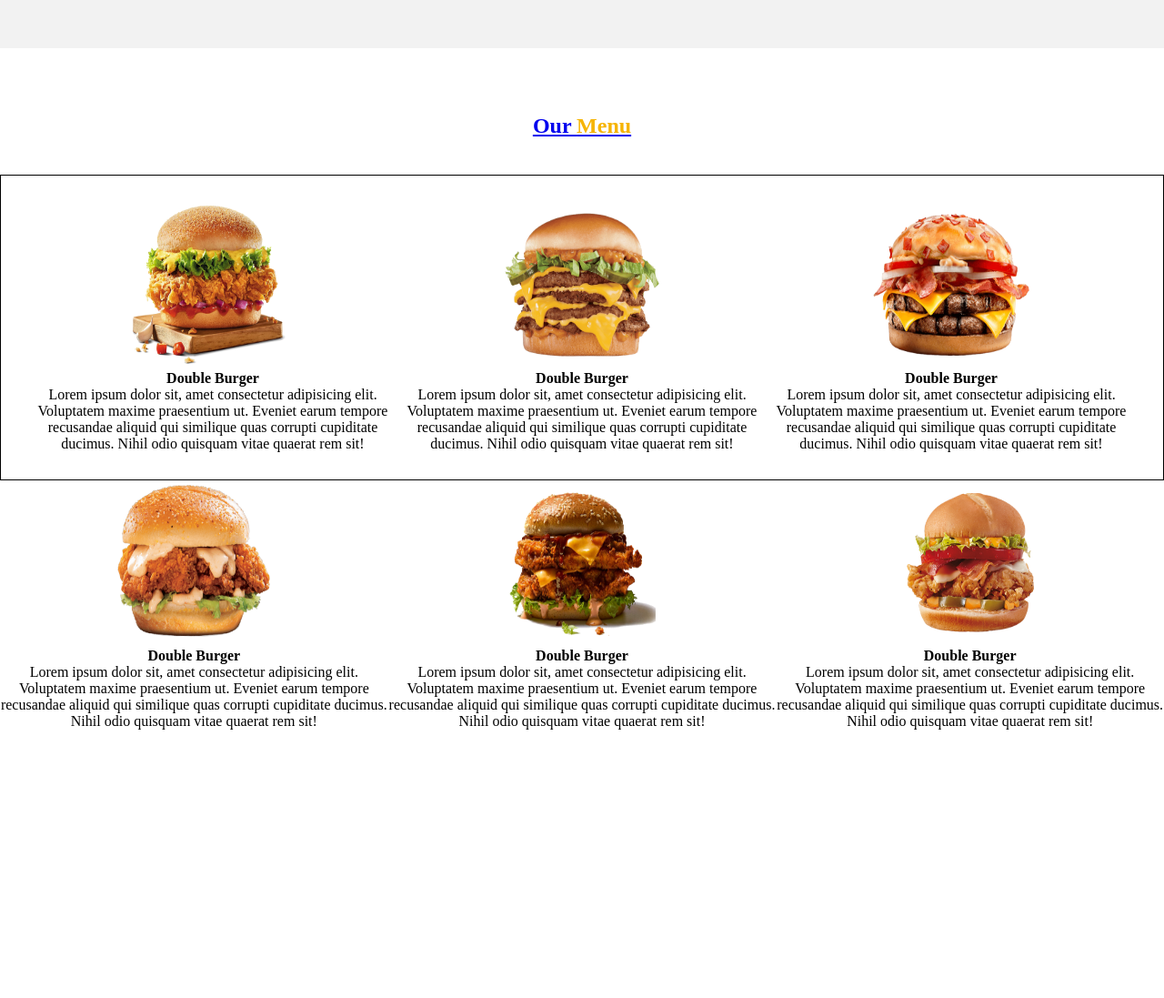
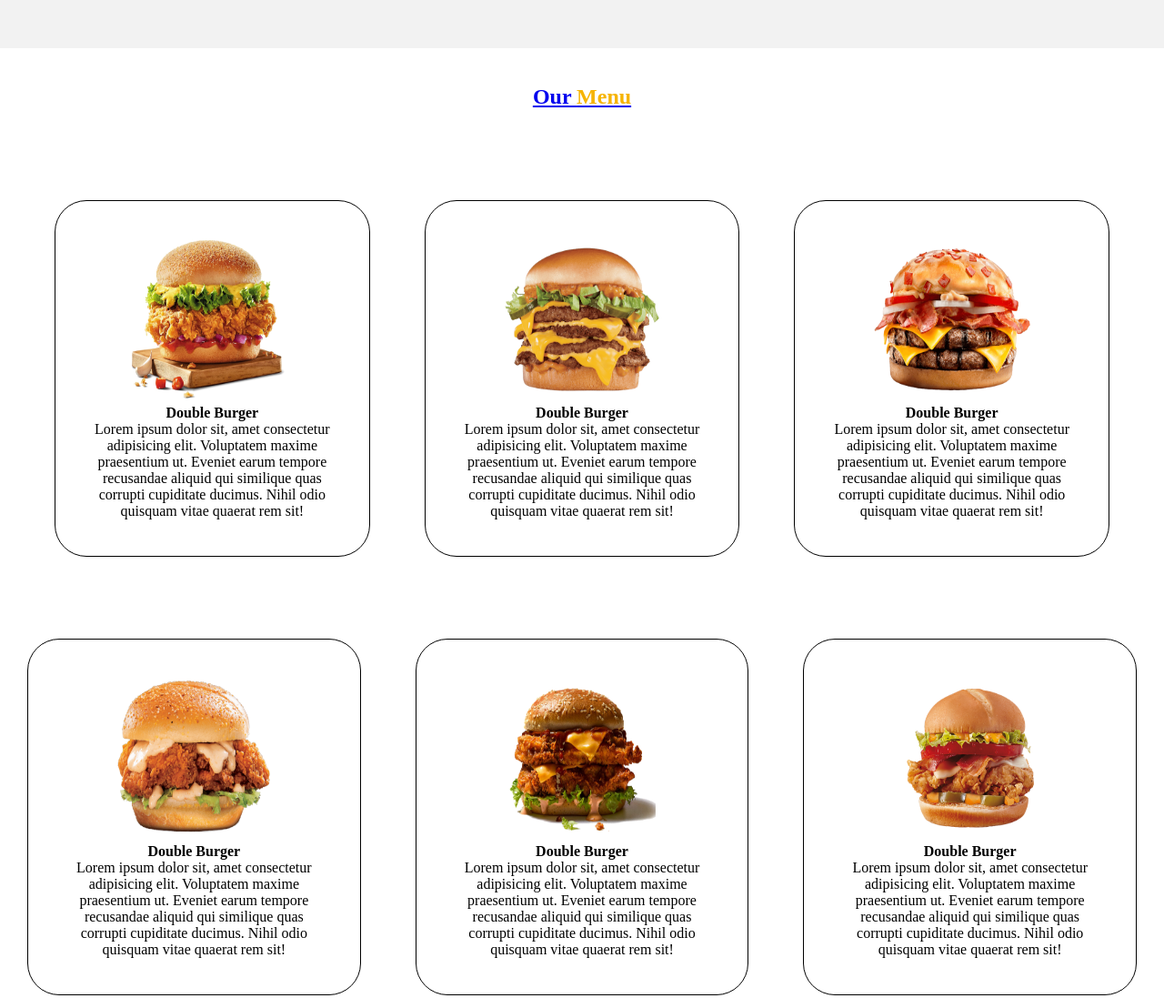
Before and after one commit to Wannjer1/MPP24BURGERpalace, a plain HTML site: page index.html in a window 1280 px wide. Shown: the part 1140-2237 px from the top of the page at 91% size. Before the commit the page ends 1982 px from the top, so only its background shows below. Drawn offline with Linux system fonts and the light colour scheme.

Commit message:
Enhances the styling of the menu section

```diff
--- a/index.html
+++ b/index.html
@@ -56,36 +56,36 @@
         </div>
 
         <div class="menu">
-            <div  id="menu1"><a href="#"><h2>Our <span style="color: #f6b400;">Menu</span></h2></a></div>
+            <a id="menu1" href="#"><h2>Our <span style="color: #f6b400;">Menu</span></h2></a>
             <div class="menu2">
-                <div>
+                <div class="menucont">
                     <img src="../images/img2.png" height="180px" width="180px">
                     <h4>Double Burger</h4>
                     <p>Lorem ipsum dolor sit, amet consectetur adipisicing elit. Voluptatem maxime praesentium ut. Eveniet earum tempore recusandae aliquid qui similique quas corrupti cupiditate ducimus. Nihil odio quisquam vitae quaerat rem sit!</p>
                 </div>
-                <div>
+                <div class="menucont">
                     <img src="../images/img3.png" height="180px" width="180px">
                     <h4>Double Burger</h4>
                     <p>Lorem ipsum dolor sit, amet consectetur adipisicing elit. Voluptatem maxime praesentium ut. Eveniet earum tempore recusandae aliquid qui similique quas corrupti cupiditate ducimus. Nihil odio quisquam vitae quaerat rem sit!</p>
                 </div>
-                <div>
+                <div class="menucont">
                     <img src="./images/img4.png" height="180px" width="180px">
                     <h4>Double Burger</h4>
                     <p>Lorem ipsum dolor sit, amet consectetur adipisicing elit. Voluptatem maxime praesentium ut. Eveniet earum tempore recusandae aliquid qui similique quas corrupti cupiditate ducimus. Nihil odio quisquam vitae quaerat rem sit!</p>
                 </div>
             </div>
             <div class="menu3">
-                <div>
+                <div class="menucont">
                     <img src="./images/img5.png" height="180px" width="180px">
                     <h4>Double Burger</h4>
                     <p>Lorem ipsum dolor sit, amet consectetur adipisicing elit. Voluptatem maxime praesentium ut. Eveniet earum tempore recusandae aliquid qui similique quas corrupti cupiditate ducimus. Nihil odio quisquam vitae quaerat rem sit!</p>
                 </div>
-                <div>
+                <div class="menucont">
                     <img src="./images/img6.png" height="180px" width="180px">
                     <h4>Double Burger</h4>
                     <p>Lorem ipsum dolor sit, amet consectetur adipisicing elit. Voluptatem maxime praesentium ut. Eveniet earum tempore recusandae aliquid qui similique quas corrupti cupiditate ducimus. Nihil odio quisquam vitae quaerat rem sit!</p>
                 </div>
-                <div>
+                <div class="menucont">
                     <img src="./images/img7.png" height="180px" width="180px">
                     <h4>Double Burger</h4>
                     <p>Lorem ipsum dolor sit, amet consectetur adipisicing elit. Voluptatem maxime praesentium ut. Eveniet earum tempore recusandae aliquid qui similique quas corrupti cupiditate ducimus. Nihil odio quisquam vitae quaerat rem sit!</p>
--- a/style.css
+++ b/style.css
@@ -134,6 +134,7 @@
 .menu{
     padding: 40px 0;
     text-align: center;
+    border-bottom: 2px solid black;
 }
 
 #menu1{
@@ -145,11 +146,26 @@
     display: flex;
     margin-top: 40px;
     padding: 30px;
+}
+
+.menu2 .menucont{
     border: 1px solid black;
+    border-radius: 35px;
+    padding: 40px;
+    margin: 30px;
+    box-shadow:3px  black;
 }
 
 .menu3{
     display: flex;
+}
+
+.menu3 .menucont{
+    border: 1px solid black;
+    border-radius: 35px;
+    padding: 40px;
+    margin: 30px;
+    box-shadow:3px solid black;
 }
 
 
```
